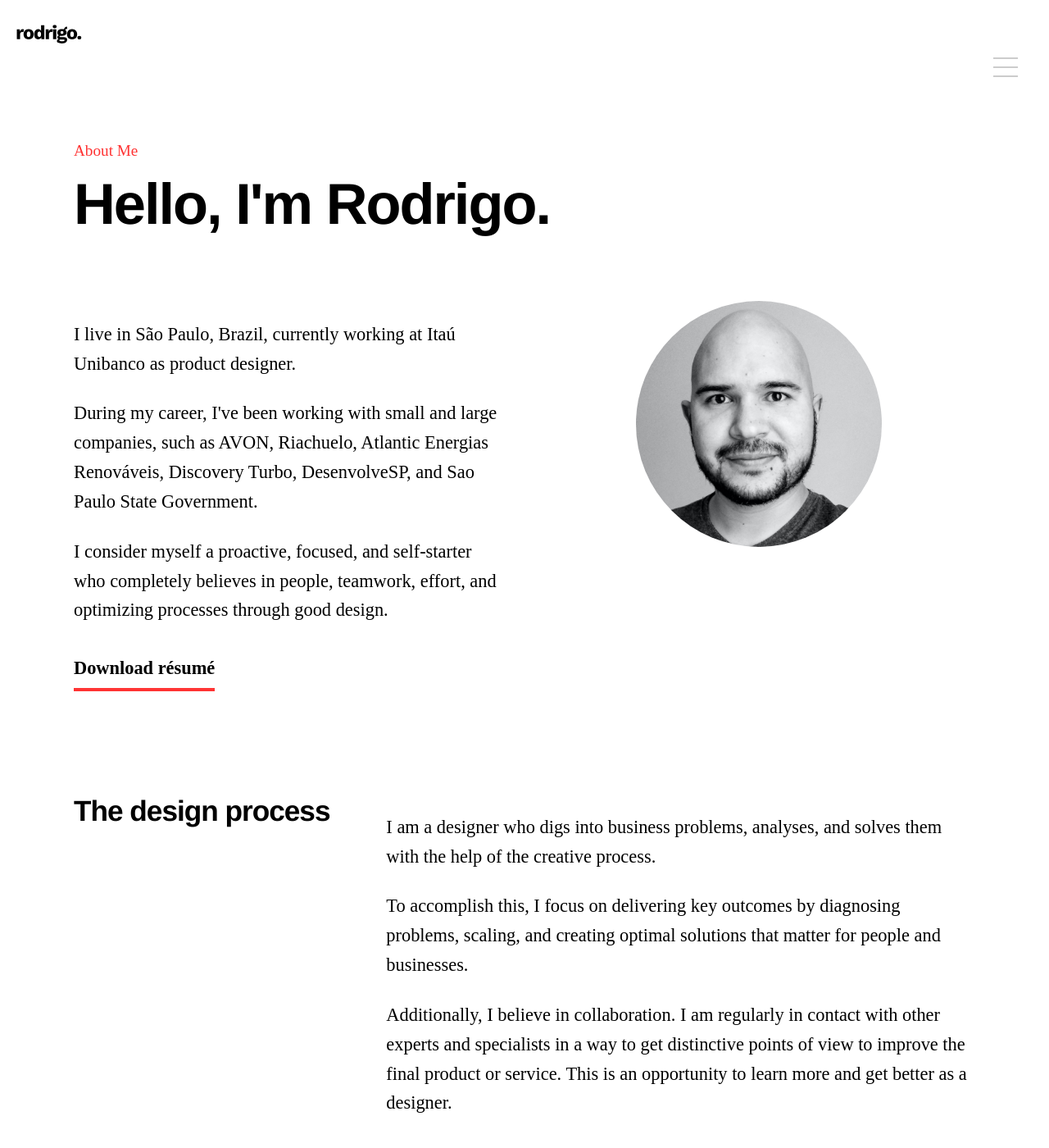
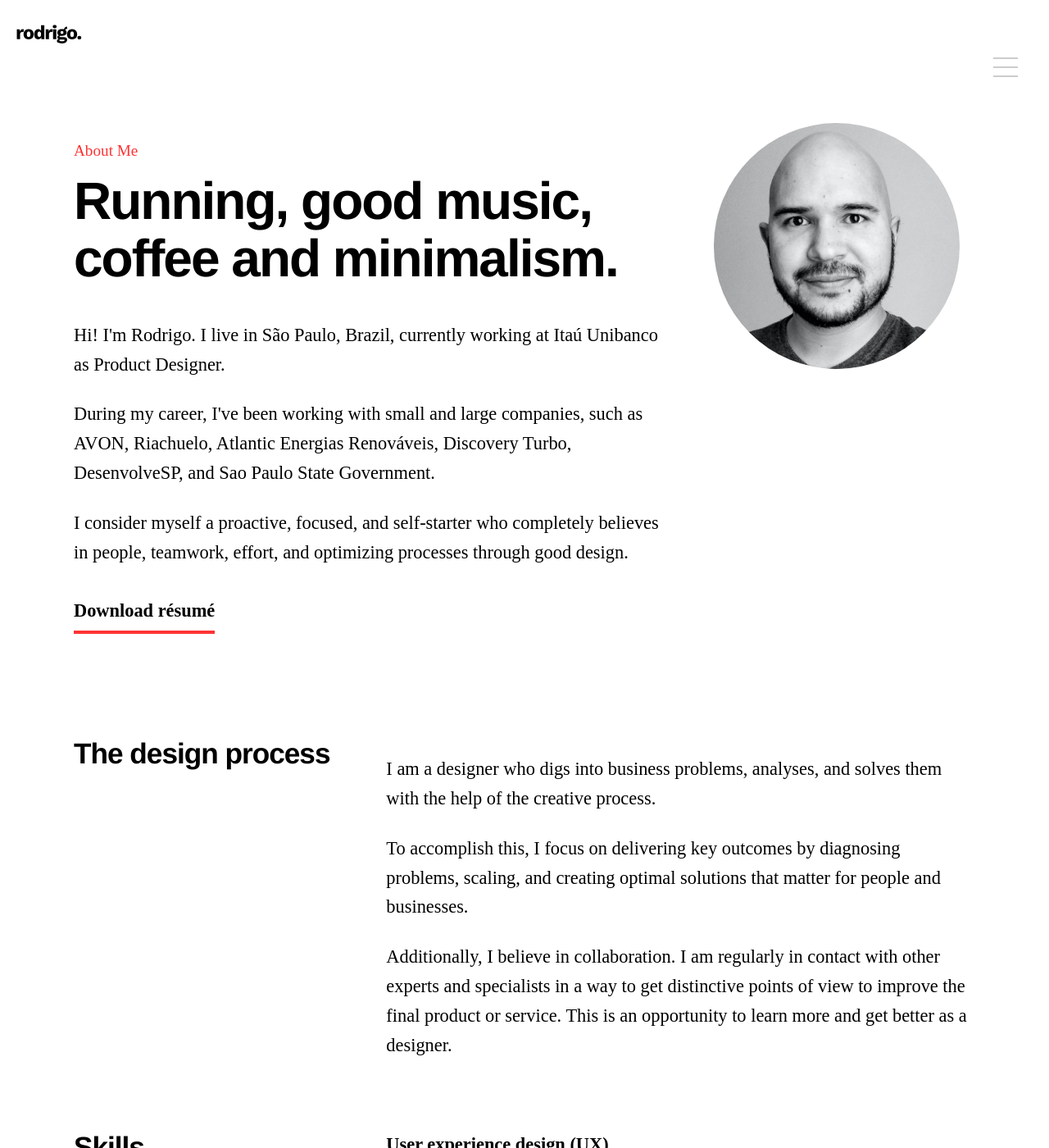
Before and after one commit to drigoteixeira/drigoteixeira.github.io, a Jekyll site: the page built from about/index.html, in a window 1280 px wide and 1400 px high. Shown: the whole window at 82% size. Built offline with Jekyll 4.4.1, drawn with Linux system fonts in a browser that asks for light colours; nearby versions of some CDN libraries.

Commit message:
Update about page

```diff
--- a/_scss/typography.scss
+++ b/_scss/typography.scss
@@ -15,7 +15,7 @@ h6 {
 }
 
 h1 {
-    font-size: 4.4em;
+    font-size: 4em;
     line-height: 1.1;
     letter-spacing: -2px;
     color: $base-gray;
--- a/about/index.html
+++ b/about/index.html
@@ -4,20 +4,18 @@ title: About
 ---
 
 <div class="container">
-   <div class="row">
-       <div class="eight columns">
-           <p class="title">About Me</p>
-           <h1>Hello, I'm Rodrigo.</h1>
-       </div>
-    </div>
     <div class="row">
-        <div class="six columns">
-            <p>I live in São Paulo, Brazil, currently working at Itaú Unibanco as product designer.</p>
+        <div class="eight columns">
+
+            <p class="title">About Me</p>
+            <h1>Running, good music, coffee and minimalism.</h1>
+
+            <p>Hi! I'm Rodrigo. I live in São Paulo, Brazil, currently working at Itaú Unibanco as Product Designer.</p>
             <p>During my career, I've been working with small and large companies, such as AVON, Riachuelo, Atlantic Energias Renováveis, Discovery Turbo, DesenvolveSP, and Sao Paulo State Government.</p>
             <p>I consider myself a proactive, focused, and self-starter who completely believes in people, teamwork, effort, and optimizing processes through good design.</p>
             <p><a href="cv-rodrigo-teixeira.pdf" class="button">Download résumé</a></p>
         </div>
-        <div class="six columns">
+        <div class="four columns">
             <figure class="foto"><img src="/img/foto-rodrigo.jpg" alt="Retrato de perfil de Rodrigo Teixeira" class="responsive"></figure>
         </div>
     </div>
@@ -26,25 +24,16 @@ title: About
     <div class="row">
         <div class="four columns">
             <h2>The design process</h2>
+
         </div>
         <div class="eight columns">
             <p>I am a designer who digs into business problems, analyses, and solves them with the help of the creative process. </p>
             <p>To accomplish this, I focus on delivering key outcomes by diagnosing problems, scaling, and creating optimal solutions that matter for people and businesses. </p>
             <p>Additionally, I believe in collaboration. I am regularly in contact with other experts and specialists in a way to get distinctive points of view to improve the final product or service. This is an opportunity to learn more and get better as a designer. </p>
+
         </div>
     </div>
-    <div class="row">
-        <div class="six columns">
-            <figure>
-                <img src="/img/about.jpg" alt="Workshop sessions" class="responsive">
-            </figure>
-        </div>
-        <div class="six columns">
-            <figure>
-                <img src="/img/about2.jpg" alt="Workshop sessions" class="responsive">
-            </figure>
-        </div>
-    </div>
+
 </div>
 <div class="container">
     <div class="row">
```
